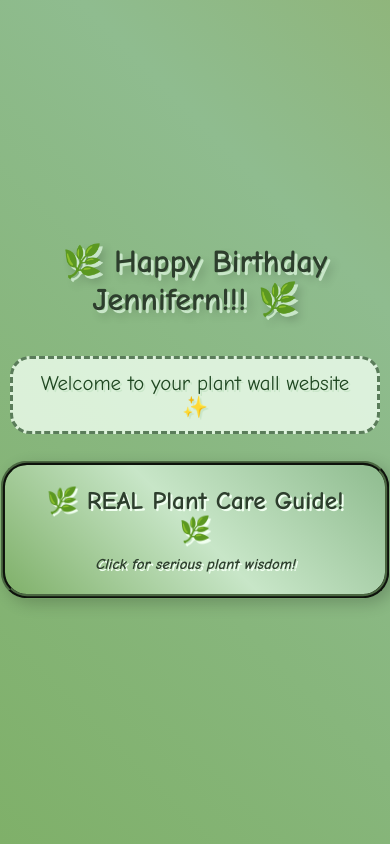
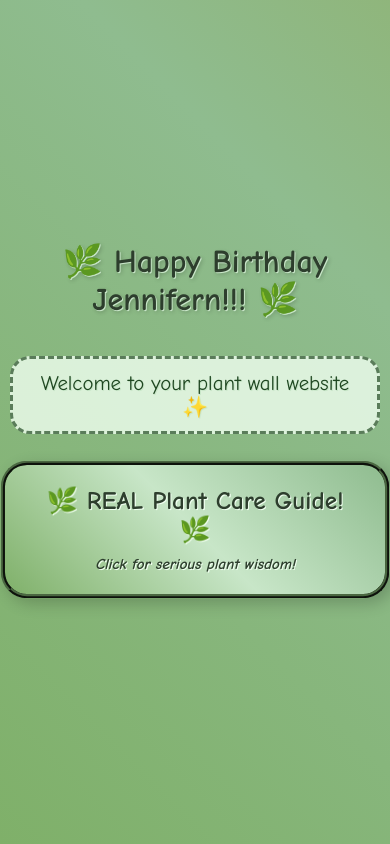
Before and after one commit to liampierc3/Jennifern, a plain HTML site: page plant-wall-scrapbook.html in a window 390 px wide. Drawn offline with Linux system fonts and the light colour scheme.

Commit message:
Fix mobile font rendering - replace cursive/fantasy fallbacks with readable fonts and reduce text-shadow intensity on mobile

```diff
--- a/plant-wall-scrapbook.html
+++ b/plant-wall-scrapbook.html
@@ -8,7 +8,7 @@
         body {
             margin: 0;
             padding: 0;
-            font-family: 'Comic Sans MS', cursive, fantasy;
+            font-family: 'Comic Sans MS', 'Trebuchet MS', 'Arial Black', sans-serif;
             background: linear-gradient(45deg, #7fb069, #8fbc8f, #90a955, #a4c3a2, #b8ddb8);
             background-size: 300% 300%;
             animation: rainbow-bg 10s ease-in-out infinite;
@@ -77,7 +77,7 @@
             border: 4px ridge #4a6741;
             border-radius: 25px;
             padding: 30px 50px;
-            font-family: 'Comic Sans MS', cursive;
+            font-family: 'Comic Sans MS', 'Trebuchet MS', 'Arial Black', sans-serif;
             font-size: 2.2em;
             font-weight: bold;
             color: #2d3e2d;
@@ -112,16 +112,19 @@
         @media (max-width: 768px) {
             h1 {
                 font-size: 2.5em;
+                text-shadow: 2px 2px 0px #c8e6c8, 3px 3px 5px rgba(0,0,0,0.2);
             }
 
             .subtitle {
                 font-size: 1.5em;
                 padding: 15px 20px;
+                text-shadow: 1px 1px 0px #c8e6c8;
             }
 
             .nav-button {
                 font-size: 1.8em;
                 padding: 25px 40px;
+                text-shadow: 1px 1px 0px #f0fff0;
             }
         }
 
@@ -133,16 +136,19 @@
 
             h1 {
                 font-size: 2em;
+                text-shadow: 1px 1px 0px #c8e6c8, 2px 2px 4px rgba(0,0,0,0.2);
             }
 
             .subtitle {
                 font-size: 1.3em;
                 padding: 12px 15px;
+                text-shadow: 1px 1px 0px #c8e6c8;
             }
 
             .nav-button {
                 font-size: 1.5em;
                 padding: 20px 30px;
+                text-shadow: 1px 1px 0px #f0fff0;
             }
         }
 
```
